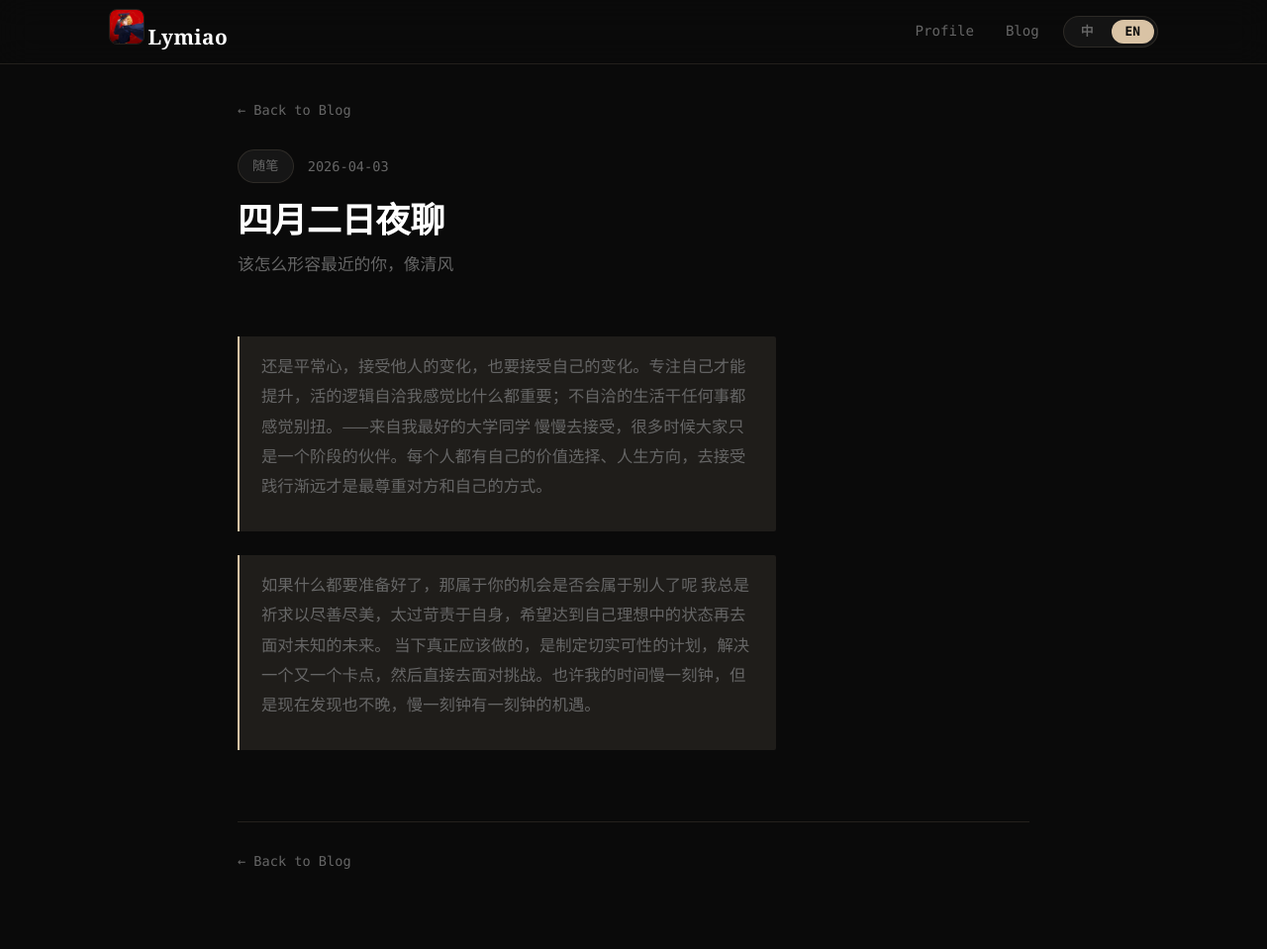
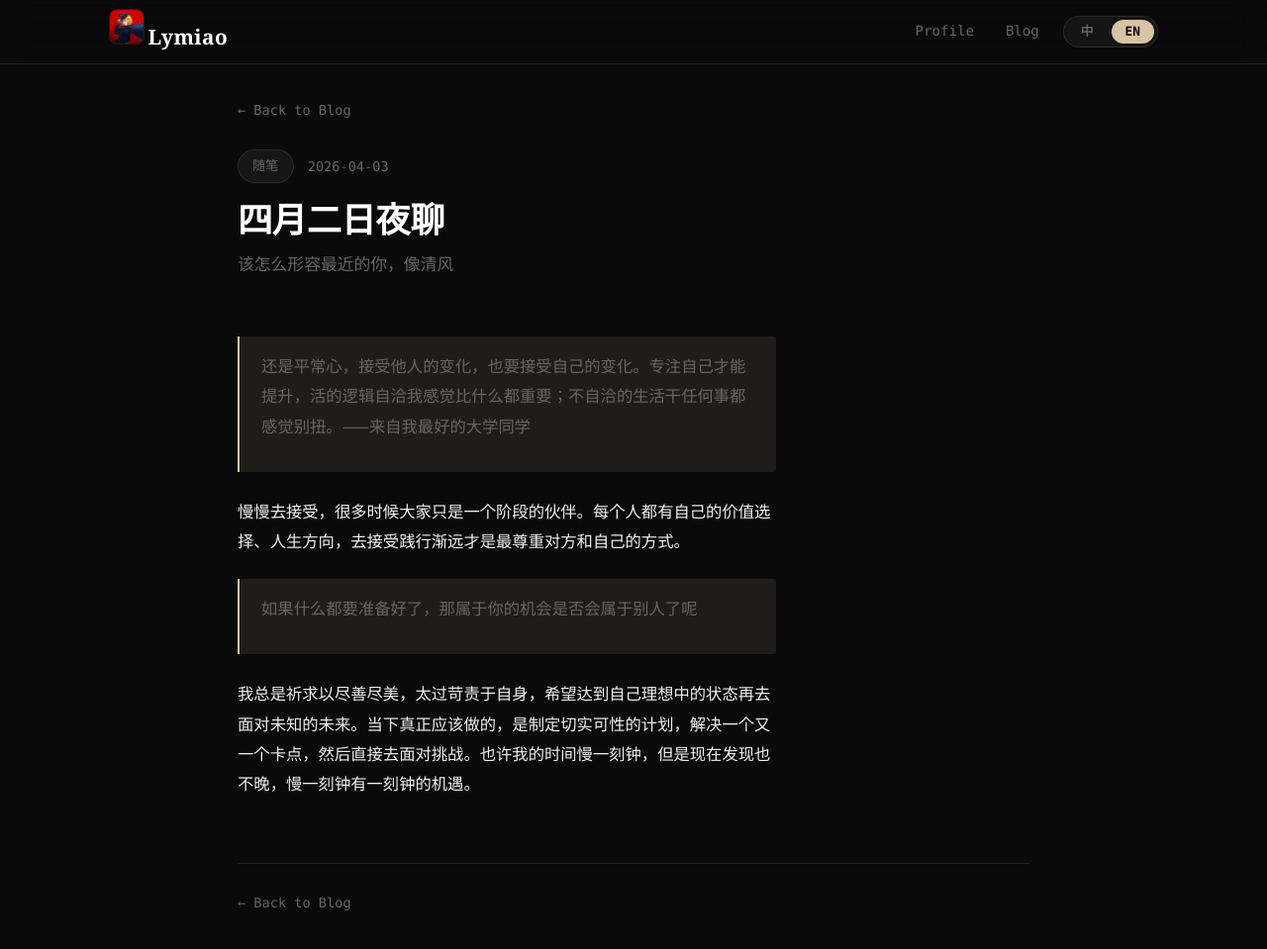
Before and after one commit to KAG778/Lymiao.github.io, a Jekyll site: the page built from _posts/2026-04-03-和朋友夜聊.md, in a window 1280 px wide and 1012 px high. Shown: the top 959 px of the window at 99% size. Built offline with Jekyll 4.4.1, drawn with Linux system fonts in a browser that asks for light colours.

Commit message:
修复博客格式
Co-Authored-By: Claude Opus 4.6 (1M context) <noreply@anthropic.com>

```diff
--- a/_posts/2026-04-03-和朋友夜聊.md
+++ b/_posts/2026-04-03-和朋友夜聊.md
@@ -5,8 +5,9 @@ category: 随笔
 tags: [反思]
 ---
 > 还是平常心，接受他人的变化，也要接受自己的变化。专注自己才能提升，活的逻辑自洽我感觉比什么都重要；不自洽的生活干任何事都感觉别扭。——来自我最好的大学同学
-    慢慢去接受，很多时候大家只是一个阶段的伙伴。每个人都有自己的价值选择、人生方向，去接受践行渐远才是最尊重对方和自己的方式。
 
->如果什么都要准备好了，那属于你的机会是否会属于别人了呢
-    我总是祈求以尽善尽美，太过苛责于自身，希望达到自己理想中的状态再去面对未知的未来。
-    当下真正应该做的，是制定切实可性的计划，解决一个又一个卡点，然后直接去面对挑战。也许我的时间慢一刻钟，但是现在发现也不晚，慢一刻钟有一刻钟的机遇。
+慢慢去接受，很多时候大家只是一个阶段的伙伴。每个人都有自己的价值选择、人生方向，去接受践行渐远才是最尊重对方和自己的方式。
+
+> 如果什么都要准备好了，那属于你的机会是否会属于别人了呢
+
+我总是祈求以尽善尽美，太过苛责于自身，希望达到自己理想中的状态再去面对未知的未来。当下真正应该做的，是制定切实可性的计划，解决一个又一个卡点，然后直接去面对挑战。也许我的时间慢一刻钟，但是现在发现也不晚，慢一刻钟有一刻钟的机遇。
```
